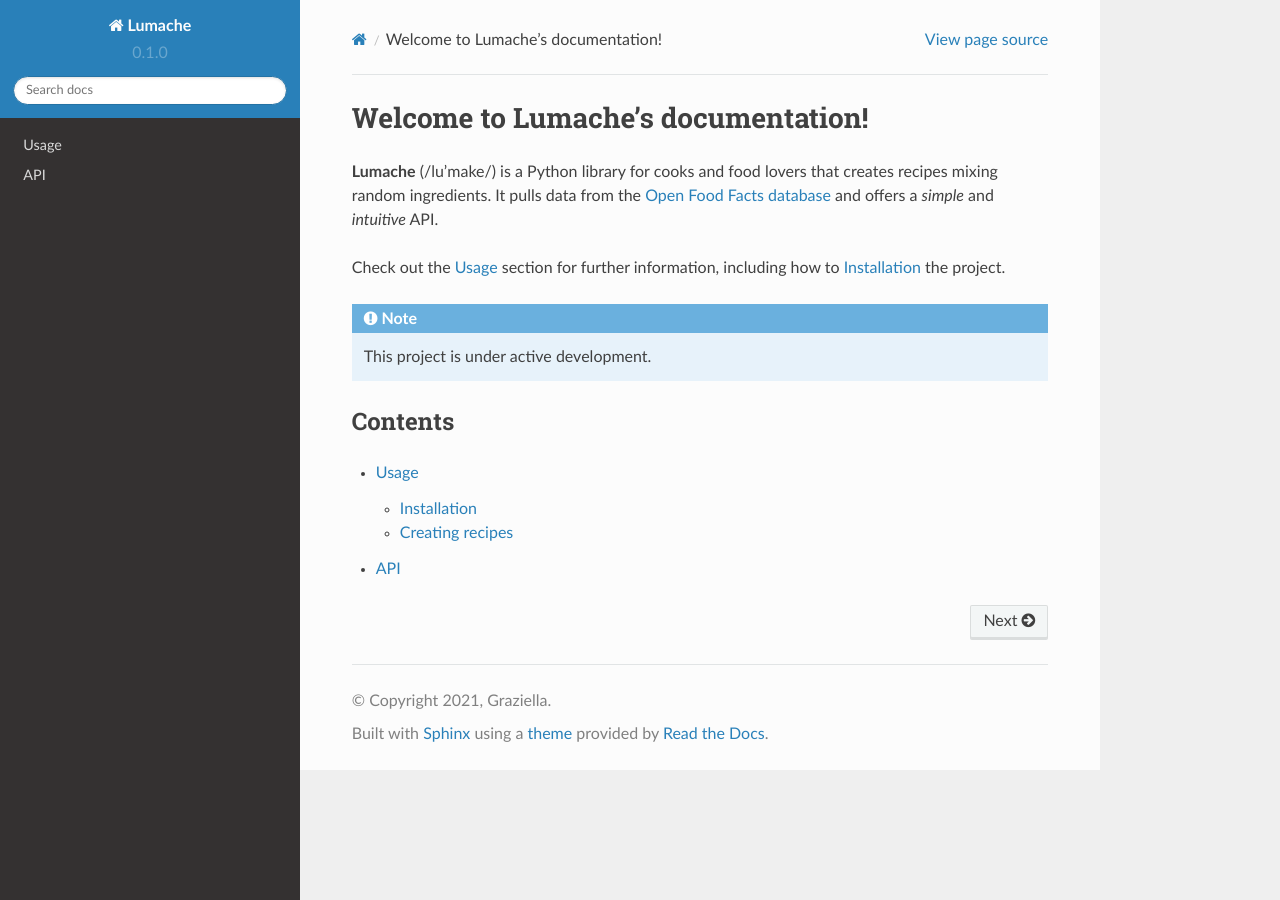
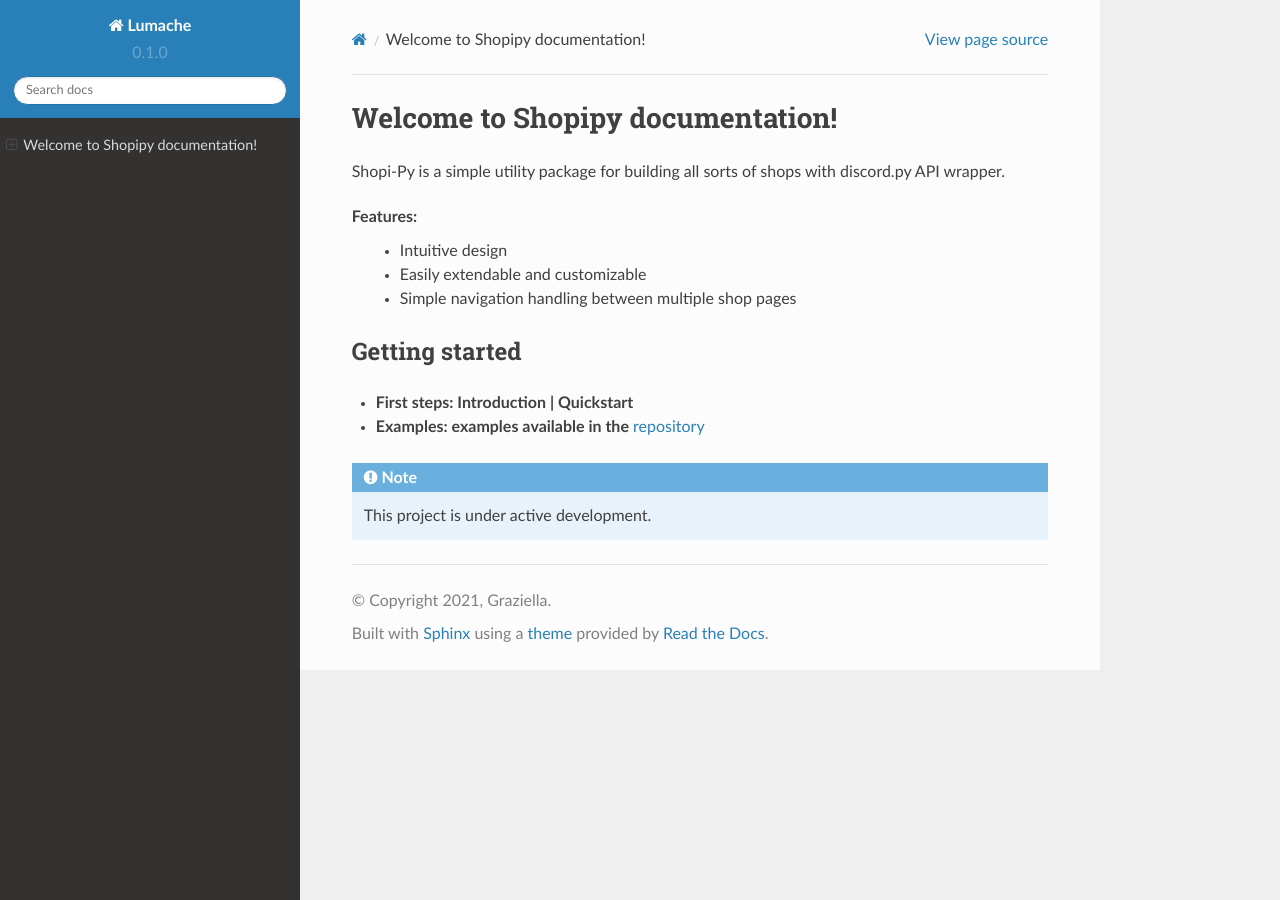
Before and after one commit to enderelijas/Shopi-Py-Docs, a Sphinx documentation site: the page built from docs/source/index.rst, in a window 1280 px wide. Built offline with Sphinx 7.4.7 and the Read the Docs theme 2.0.0, drawn with Linux system fonts in a browser that asks for light colours.

Commit message:
Update index.rst

```diff
--- a/docs/source/index.rst
+++ b/docs/source/index.rst
@@ -1,22 +1,18 @@
-Welcome to Lumache's documentation!
+Welcome to Shopipy documentation!
 ===================================
 
-**Lumache** (/lu'make/) is a Python library for cooks and food lovers
-that creates recipes mixing random ingredients.
-It pulls data from the `Open Food Facts database <https://world.openfoodfacts.org/>`_
-and offers a *simple* and *intuitive* API.
+Shopi-Py is a simple utility package for building all sorts of shops with discord.py API wrapper.
 
-Check out the :doc:`usage` section for further information, including
-how to :ref:`installation` the project.
+Features:
+   - Intuitive design
+   - Easily extendable and customizable
+   - Simple navigation handling between multiple shop pages
+
+Getting started
+---------------
+- **First steps: Introduction | Quickstart**
+- **Examples: examples available in the** `repository <https://github.com/enderelijas/Shopi-Py/>`_
 
 .. note::
 
    This project is under active development.
-
-Contents
---------
-
-.. toctree::
-
-   usage
-   api
```
